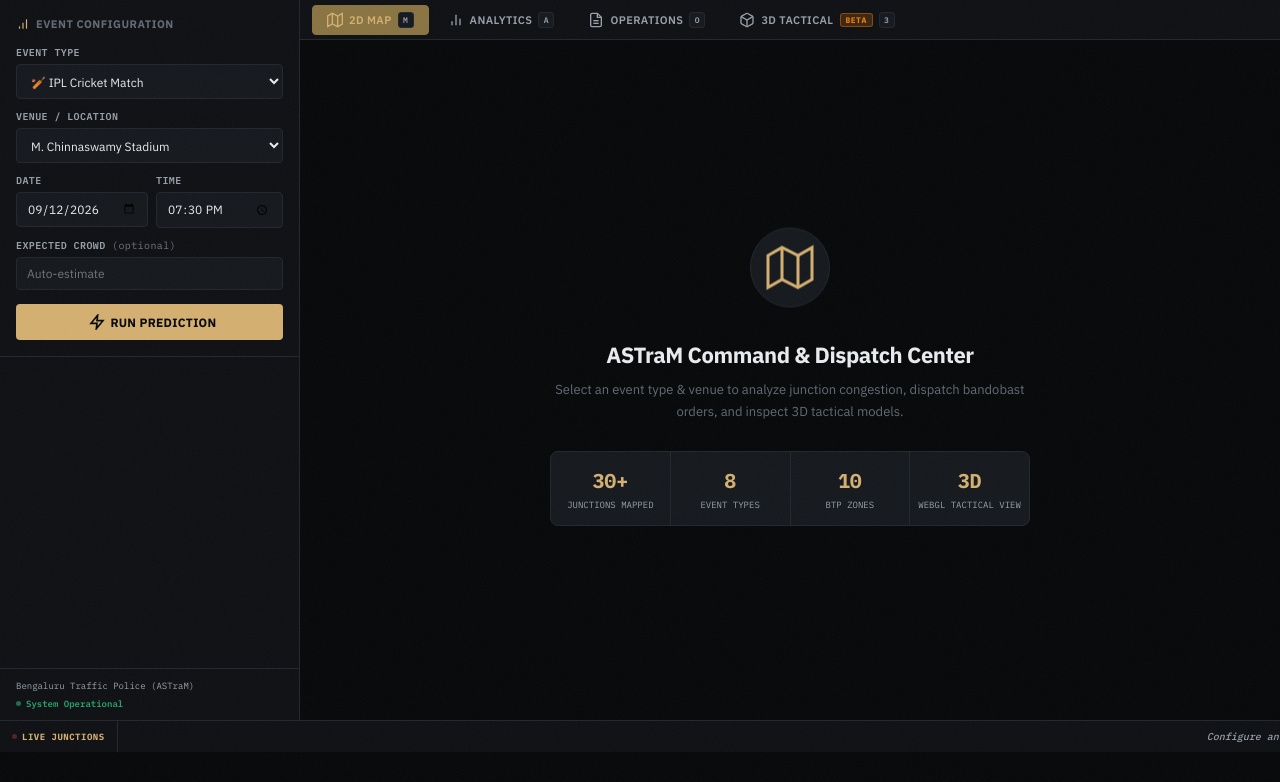
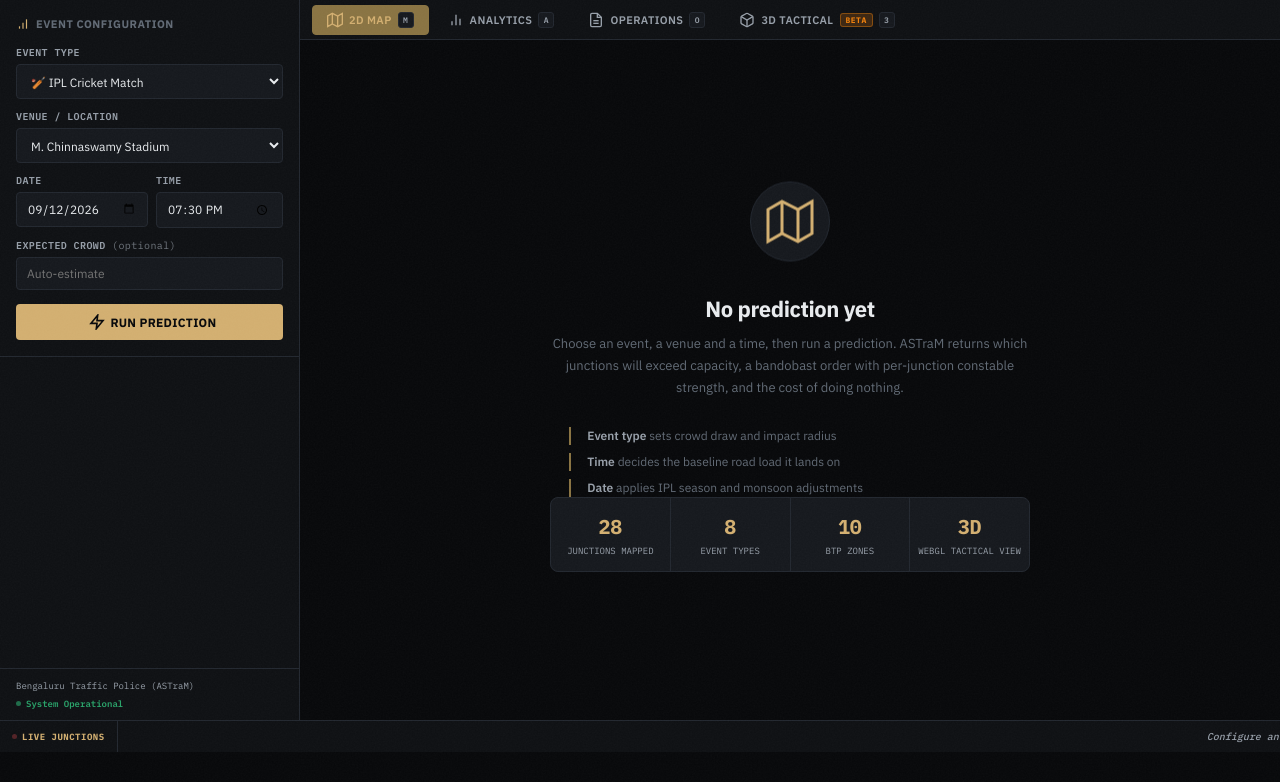
Before and after one commit to rajdeepchatale/gridlock-traffic-demand, a Flask app: page /console in a window 1280 px wide. Shown: the part 48-830 px from the top of the page. Run offline with Flask 3, Linux system fonts and the light colour scheme.

Commit message:
feat(ui): add inline errors, skeleton loading, and a teaching empty state
Three blocking alert() calls are replaced with an inline surface beside
the control that caused them. alert() cannot be styled, blocks the page,
and in a control room reads as a crash rather than a rejected input.

- showError(message, kind) distinguishes a client rejection from a server
  fault, colouring the surface with the matching severity token
- clearError() runs at the start of each prediction, so a retry clears
  the previous message
- setLoading() marks the panels being filled with a skeleton sweep,
  replacing a full-screen spinner overlay for a pipeline that returns in
  well under a second; the unused loader binding is removed
- The empty state now teaches: it says what a prediction produces and
  which three inputs change the answer, instead of restating the product
  name

Also corrects a false claim in the empty state, which advertised "30+
junctions mapped" against a knowledge base holding exactly 28.

The empty-state test as originally specified passed against the OLD copy
too, because it only looked for the word "bandobast" — so it would not
have caught the rewrite failing. It now asserts the hints exist and name
each input.

```diff
--- a/static/css/styles.css
+++ b/static/css/styles.css
@@ -1197,3 +1197,84 @@ body {
     .spotlight-panel { top: auto; bottom: 16px; right: 16px; left: 16px; width: auto; }
     .whatsapp-phone { width: 100%; }
 }
+
+/* ══════════════════════════════════════
+   INLINE ERROR SURFACE
+   Replaces alert(), which blocks the page and reads as a crash.
+   ══════════════════════════════════════ */
+.error-surface {
+    display: flex;
+    align-items: flex-start;
+    gap: var(--space-3);
+    margin-top: var(--space-3);
+    padding: var(--space-3);
+    background: color-mix(in srgb, var(--sev-critical) 12%, var(--surface-1));
+    border: 1px solid var(--sev-critical);
+    border-radius: var(--radius-md);
+}
+
+.error-surface[data-kind="server"] {
+    background: color-mix(in srgb, var(--sev-high) 12%, var(--surface-1));
+    border-color: var(--sev-high);
+}
+
+.error-text {
+    flex: 1;
+    font-size: 12px;
+    line-height: 1.5;
+    color: var(--text-hi);
+}
+
+.error-dismiss {
+    background: none;
+    border: 0;
+    color: var(--text-mid);
+    font-size: 16px;
+    line-height: 1;
+    cursor: pointer;
+    padding: 0 var(--space-1);
+}
+
+.error-dismiss:hover { color: var(--text-hi); }
+
+/* ══════════════════════════════════════
+   EMPTY STATE HINTS
+   ══════════════════════════════════════ */
+.welcome-hints {
+    list-style: none;
+    margin: var(--space-6) auto 0;
+    display: grid;
+    gap: var(--space-2);
+    text-align: left;
+    max-width: 46ch;
+}
+
+.welcome-hints li {
+    font-size: 12px;
+    color: var(--text-lo);
+    padding-left: var(--space-4);
+    border-left: 2px solid var(--accent-dim);
+    line-height: 1.5;
+}
+
+.welcome-hints strong { color: var(--text-mid); font-weight: 600; }
+
+/* ══════════════════════════════════════
+   SKELETON LOADING
+   Marks the panels being filled instead of blanking the page.
+   ══════════════════════════════════════ */
+.skeleton {
+    position: relative;
+    background: linear-gradient(90deg,
+        var(--surface-1) 0%, var(--surface-2) 50%, var(--surface-1) 100%);
+    background-size: 200% 100%;
+    animation: skeleton-sweep 1.2s var(--ease) infinite;
+    border-radius: var(--radius-sm);
+    color: transparent;
+    pointer-events: none;
+}
+
+@keyframes skeleton-sweep {
+    from { background-position: 200% 0; }
+    to { background-position: -200% 0; }
+}
--- a/static/js/app.js
+++ b/static/js/app.js
@@ -119,6 +119,34 @@ function applyTheme(theme) {
     if (map && currentResult) {
         renderMap(currentResult);
     }
+}
+
+/*
+ * Errors render inline beside the control that caused them. alert() blocks the
+ * page, cannot be styled, and in a control room reads as a crash rather than a
+ * rejected input.
+ */
+function showError(message, kind) {
+    const surface = document.getElementById('errorSurface');
+    const text = document.getElementById('errorText');
+    if (!surface || !text) return;
+    text.textContent = message;
+    surface.dataset.kind = kind || 'client';
+    surface.hidden = false;
+}
+
+function clearError() {
+    const surface = document.getElementById('errorSurface');
+    if (surface) surface.hidden = true;
+}
+
+// Skeletons mark the panels being filled, rather than blanking the whole page
+// behind a spinner for a pipeline that returns in well under a second.
+function setLoading(isLoading) {
+    ['statsGrid', 'zoneList', 'junctionGrid'].forEach(id => {
+        const el = document.getElementById(id);
+        if (el) el.classList.toggle('skeleton', isLoading);
+    });
 }
 
 // Counter animation
@@ -671,7 +699,7 @@ function triggerWhatsAppDispatch() {
     const statusText = document.getElementById('dispatchStatusText');
 
     if (!currentResult) {
-        alert('Please run a prediction first before broadcasting alerts.');
+        showError('Run a prediction before broadcasting a dispatch alert.', 'client');
         return;
     }
 
@@ -698,7 +726,6 @@ function exportReport() {
 // API Call: Prediction Engine
 async function runPrediction() {
     const btn = document.getElementById('predictBtn');
-    const loader = document.getElementById('loadingOverlay');
 
     const payload = {
         event_type: document.getElementById('eventType').value,
@@ -716,7 +743,8 @@ async function runPrediction() {
     }
 
     btn.disabled = true;
-    loader.classList.add('active');
+    clearError();
+    setLoading(true);
 
     try {
         const resp = await fetch('/api/predict', {
@@ -727,7 +755,8 @@ async function runPrediction() {
         const data = await resp.json();
 
         if (!data.success) {
-            alert('Prediction failed: ' + (data.error || 'Unknown error'));
+            showError(data.error || 'The prediction was rejected.',
+                      resp.status >= 500 ? 'server' : 'client');
             return;
         }
 
@@ -742,10 +771,10 @@ async function runPrediction() {
         switchView('map');
 
     } catch (err) {
-        alert('Error connecting to server: ' + err.message);
+        showError('Could not reach the server. Check your connection and try again.', 'server');
     } finally {
         btn.disabled = false;
-        loader.classList.remove('active');
+        setLoading(false);
     }
 }
 
--- a/templates/index.html
+++ b/templates/index.html
@@ -149,6 +149,10 @@
                             <svg width="16" height="16" viewBox="0 0 24 24" fill="none" stroke="currentColor" stroke-width="2.5"><polygon points="13 2 3 14 12 14 11 22 21 10 12 10 13 2"/></svg>
                             <span>Run Prediction</span>
                         </button>
+                        <div class="error-surface" id="errorSurface" role="alert" aria-live="polite" hidden>
+                            <span class="error-text" id="errorText"></span>
+                            <button class="error-dismiss" type="button" onclick="clearError()" aria-label="Dismiss error">&times;</button>
+                        </div>
                     </div>
                 </div>
 
@@ -265,10 +269,15 @@
                             <div class="welcome-icon">
                                 <svg width="48" height="48" viewBox="0 0 24 24" fill="none" stroke="currentColor" stroke-width="1.5"><polygon points="1 6 1 22 8 18 16 22 23 18 23 2 16 6 8 2 1 6"/><line x1="8" y1="2" x2="8" y2="18"/><line x1="16" y1="6" x2="16" y2="22"/></svg>
                             </div>
-                            <h2>ASTraM Command & Dispatch Center</h2>
-                            <p>Select an event type & venue to analyze junction congestion, dispatch bandobast orders, and inspect 3D tactical models.</p>
+                            <h2>No prediction yet</h2>
+                            <p>Choose an event, a venue and a time, then run a prediction. ASTraM returns which junctions will exceed capacity, a bandobast order with per-junction constable strength, and the cost of doing nothing.</p>
+                            <ul class="welcome-hints">
+                                <li><strong>Event type</strong> sets crowd draw and impact radius</li>
+                                <li><strong>Time</strong> decides the baseline road load it lands on</li>
+                                <li><strong>Date</strong> applies IPL season and monsoon adjustments</li>
+                            </ul>
                             <div class="welcome-stats">
-                                <div class="ws-item"><span class="ws-val">30+</span><span class="ws-lab">Junctions Mapped</span></div>
+                                <div class="ws-item"><span class="ws-val">28</span><span class="ws-lab">Junctions Mapped</span></div>
                                 <div class="ws-item"><span class="ws-val">8</span><span class="ws-lab">Event Types</span></div>
                                 <div class="ws-item"><span class="ws-val">10</span><span class="ws-lab">BTP Zones</span></div>
                                 <div class="ws-item"><span class="ws-val">3D</span><span class="ws-lab">WebGL Tactical View</span></div>
```
Also changed, not shown: tests/browser/test_dashboard.py (+44 -0 lines).
